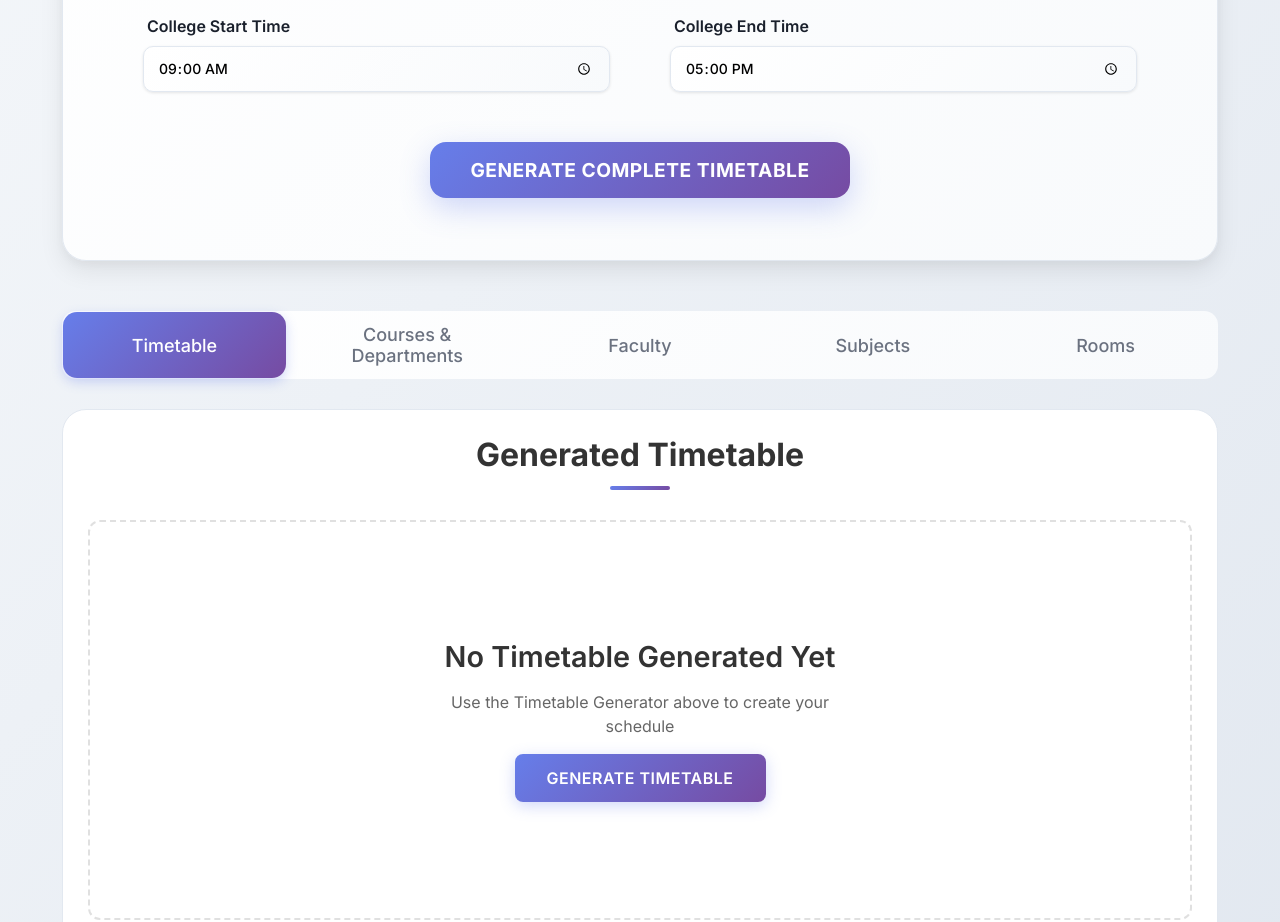
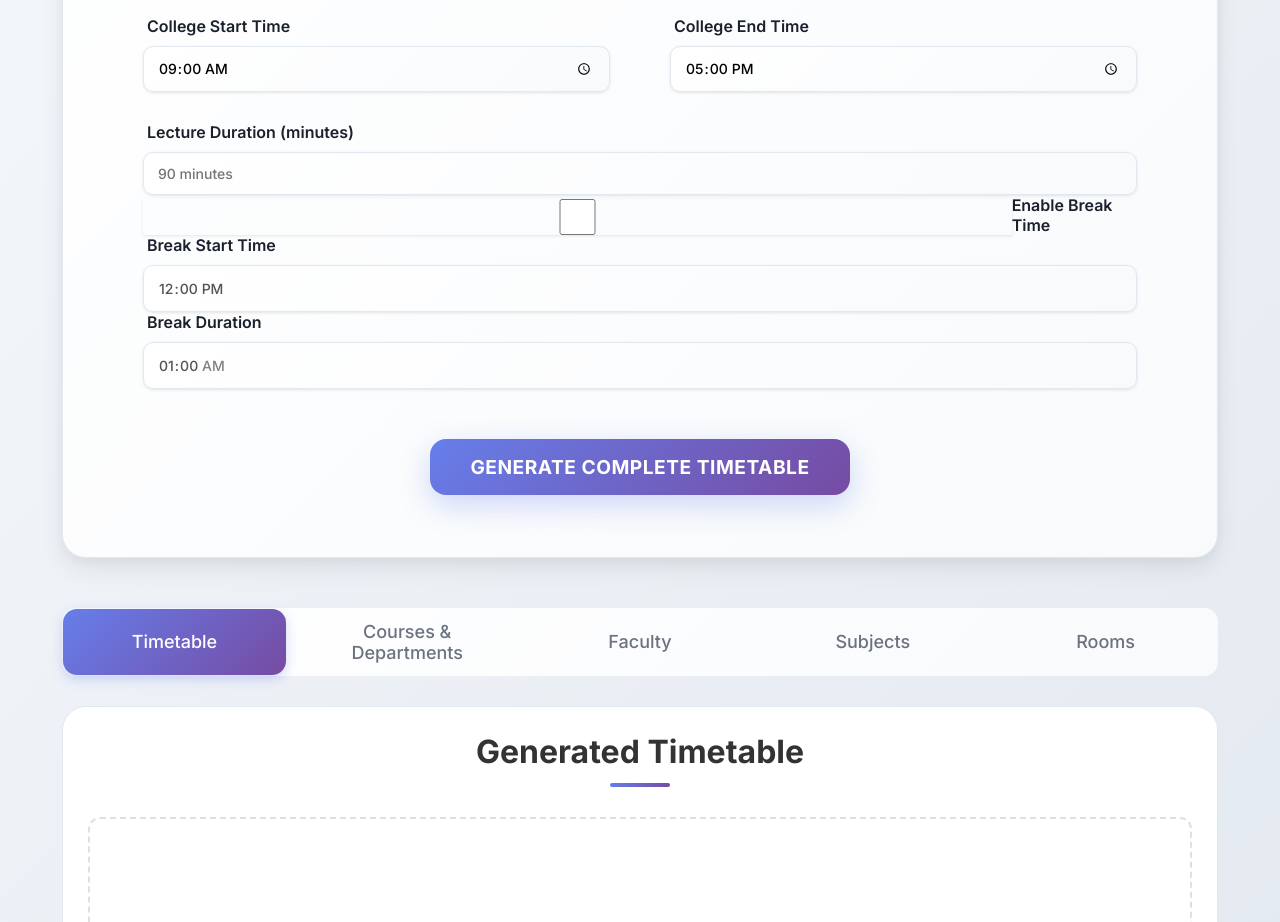
Before and after one commit to TirthDadhaniya/Timetable-Generator, a website: page index.html in a window 1280 px wide. Shown: the part 840-1762 px from the top of the page. Drawn offline with Linux system fonts and the light colour scheme; no server answers.

Commit message:
Break and Lecture Duration feature added

```diff
--- a/index.html
+++ b/index.html
@@ -90,6 +90,53 @@
             <div class="form-group">
               <label>College End Time</label>
               <input type="time" id="collegeEndTime" value="17:00" required />
+            </div>
+          </div>
+          <div class="last-row">
+            <div class="form-group">
+              <label>Lecture Duration (minutes)</label>
+              <input
+                type="number"
+                id="slotDuration"
+                name="slotDuration"
+                min="15"
+                max="240"
+                step="5"
+                required
+                title="Duration in minutes (e.g., 90 for 1 hour 30 minutes)"
+                placeholder="90 minutes"
+              />
+            </div>
+            <div class="form-group checkbox-group">
+              <label class="checkbox-label" style="display: flex; margin-bottom: 0px; margin-left: 0px">
+                <input type="checkbox" id="hasBreak" name="hasBreak" />
+                <span>Enable Break Time</span>
+              </label>
+            </div>
+            <div class="form-group">
+              <label>Break Start Time</label>
+              <input
+                type="time"
+                id="breakStartTime"
+                name="breakStartTime"
+                value="12:00"
+                disabled
+                title="When does the break start?"
+              />
+            </div>
+            <div class="form-group">
+              <label>Break Duration</label>
+              <input
+                type="time"
+                id="breakDuration"
+                name="breakDuration"
+                value="01:00"
+                min="00:15"
+                max="02:00"
+                step="300"
+                disabled
+                title="How long is the break? (e.g., 01:30 for 1 hour 30 minutes)"
+              />
             </div>
           </div>
 
```
